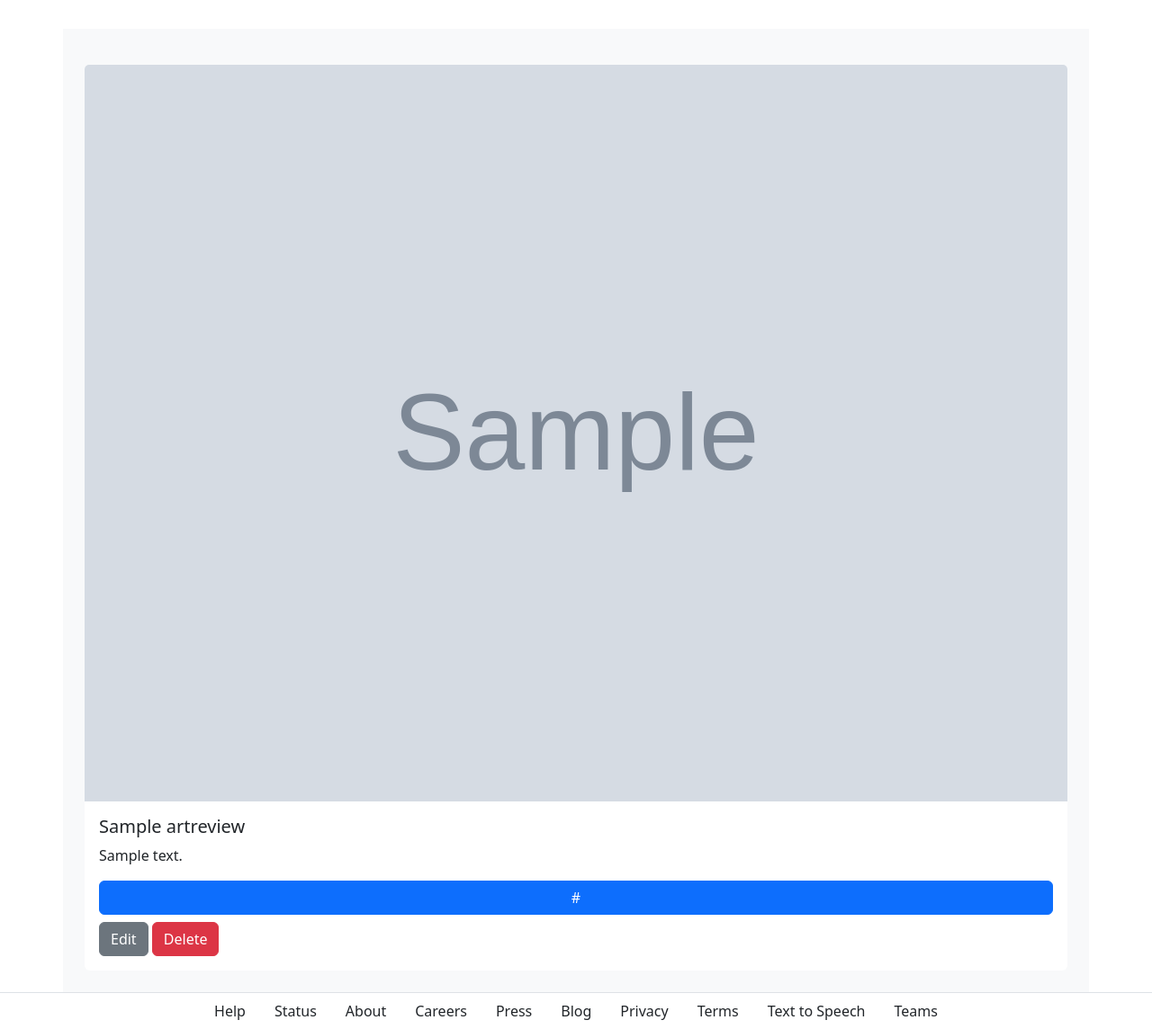
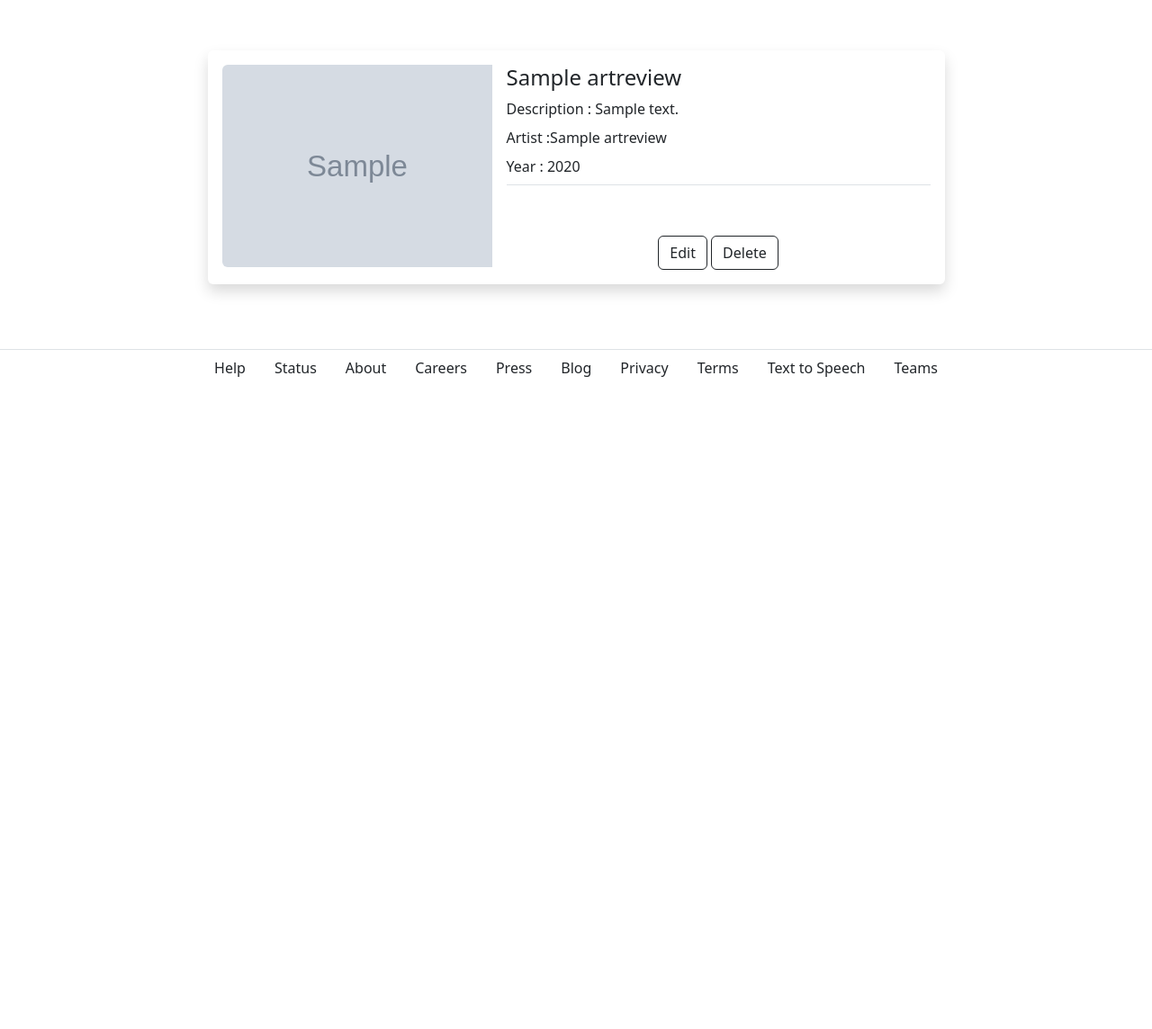
Before and after one commit to vorakornvt/PHP-Blog-website, a PHP site: page /posts.php in a window 1280 px wide. Shown: the part 76-1220 px from the top of the page at 90% size. After the commit the page ends 495 px from the top, so only its background shows below. Run offline with PHP 8.4, Linux system fonts and the light colour scheme; the visitor is signed in with stand-in values (Sample User, id 1); tables that the repository leaves empty or names only in its code hold one stand-in row (values such as "Sample post"); grey boxes marked "Sample" are stand-in pictures.

Commit message:
create post

```diff
--- a/index.php
+++ b/index.php
@@ -13,7 +13,7 @@
   <?php
   if(isset($_SESSION['userId'])){
     // logged in
-    echo '<div class="shadow p-3 mb-5 bg-body-tertiary rounded text-center" role="alert"> Welcome to our creative space ' . $_SESSION['userUid'] . '</div>';
+    echo '<div class="shadow p-3 mb-5 bg-body-tertiary rounded text-center" role="alert"> Welcome to your creative space ' . $_SESSION['userUid'] . '</div>';
   }else {
     // logged out
     echo '<div class="shadow p-3 mb-5 bg-body-tertiary rounded text-center" role="alert">Please Login to see our creative space</div>';
--- a/posts.php
+++ b/posts.php
@@ -2,53 +2,61 @@
 require "./templates/header.php";
 ?>
 
-<main class="container p-4 bg-light mt-3">
+<main class="container p-4  mt-3">
   <?php
-  // 1. QUERY DATABASE for ALL POSTS
+
   require './includes/connect.inc.php';
 
-  // 2. Declare SQL command to retrieve all rows from the artReview table
-  $sql = "SELECT id, title, imageurl, comment, websiteurl, websitetitle FROM artReview";
 
-  // 3. Execute the query and store the result in a variable
+  $sql = "SELECT id, title, imageurl, description, artistName, idUsers, years  FROM artReview";
+
+
   $result = $conn->query($sql);
 
-  // 4. Error handling
+
   if (!$result) {
     echo '<div class="alert alert-danger" role="alert">Error: ' . $conn->error . '</div>';
   } else {
-    // Display posts if query is successful
+
     if ($result->num_rows > 0) {
-      // Loop through each row and display the data
+
       while ($row = $result->fetch_assoc()) {
         echo '
-        <div class="card border-0 mt-3" id="' . $row['id'] . '">
-          <img src="' . $row['imageurl'] . '" class="card-img-top post-image" alt="' . $row['title'] . '">
-          <div class="card-body">
-            <h5 class="card-title">' . $row['title'] . '</h5>
-            <p class="card-text">' . $row['comment'] . '</p>
-            <a href="' . $row['websiteurl'] . '" class="btn btn-primary w-100" target="_blank">' . $row['websitetitle'] . '</a>';
+        <div class="container text-start w-75 shadow p-3 mb-5 bg-body-tertiary rounded " id="' . $row['id'] . '">
+          <div class="row align-items-start g-0">
+            <div class="col-auto">
+              <img src="' . $row['imageurl'] . '" class="img-fluid rounded-start" style="max-width: 300px;" alt="' . $row['title'] . '">
+            </div>
+            <div class="col ms-3 ">
+              <div class="card-body">
+                <h4 class="card-title mb-2">' . $row['title'] . '</h4>
+                <p class="card-text mb-2"> Description :  ' . $row['description'] . '</p>
+                <p class="card-text mb-2"> Artist :' . $row['artistName'] . '</p>
+                <p class="card-text border-bottom mb-5 pb-2"> Year : ' . $row['years'] . '</p>'
+                ;
 
-        // Check if user is logged in and display edit/delete buttons
-        if (isset($_SESSION['userId'])) {
+
+        if (isset($_SESSION['userId']) && $_SESSION['userId'] == $row['idUsers']) {
           echo '
-          <div class="admin-btn">
-            <a href="editpost.php?id=' . $row['id'] . '" class="btn btn-secondary mt-2">Edit</a>
-            <a href="includes/deletepost.inc.php?id=' . $row['id'] . '" class="btn btn-danger mt-2">Delete</a>
+          <div class="admin-btn text-center">
+            <a href="editpost.php?id=' . $row['id'] . '" class="btn btn-outline-dark mt-2">Edit</a>
+            <a href="includes/deletepost.inc.php?id=' . $row['id'] . '" class="btn btn-outline-dark mt-2">Delete</a>
           </div>';
         }
 
         echo '
+              </div>
+            </div>
           </div>
         </div>';
       }
+
     } else {
-      // No results found
-      echo "0 results";
+      echo "No results found";
     }
   }
 
-  // Close database connection
+
   $conn->close();
   ?>
 </main>
```
Also changed, not shown: createpost.php (+14 -8 lines), includes/createpost.inc.php (+25 -10 lines).
